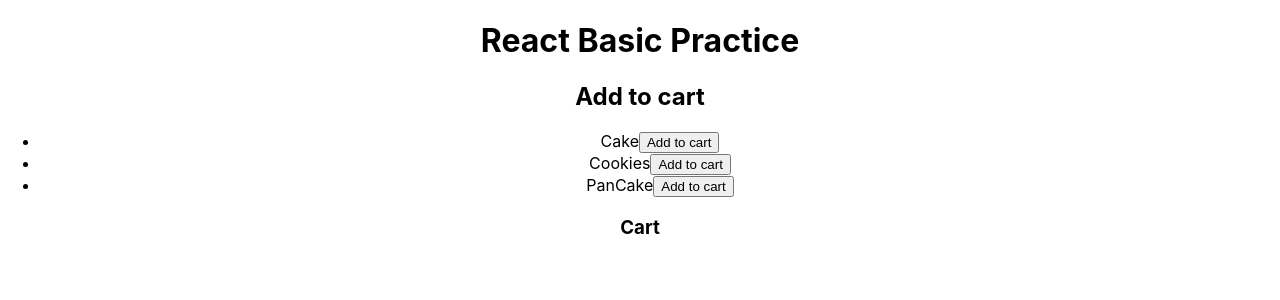
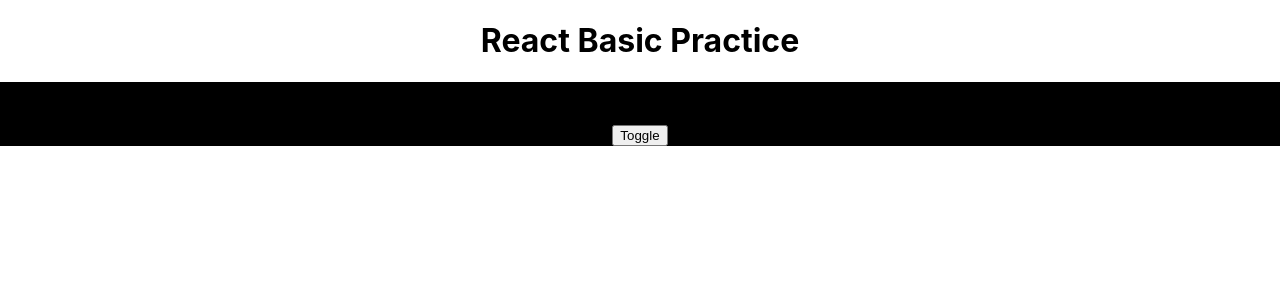
Before and after one commit to anshultamrakar/React_practice101, a React (Create React App) app in the folder react-practice-basics/: page / in a window 1280 px wide. Shown: the top 300 px of the page. Built offline with nearby package versions, Linux system fonts and the light colour scheme.

Commit message:
final commit

```diff
--- a/react-practice-basics/src/App.js
+++ b/react-practice-basics/src/App.js
@@ -8,7 +8,9 @@ import Header from './Header';
 // import DisableSubmit from './DisableSubmit';
 // import ShowPassword from './ShowPassword';
 // import DesignerTool from './DesignerTool';
-import AddToCart from './AddToCart';
+// import AddToCart from './AddToCart';
+import DarkMode from './DarkMode';
+
 
 
 
@@ -25,7 +27,9 @@ function App() {
     {/* <DisableSubmit/> */}
     {/* <ShowPassword/> */}
     {/* <DesignerTool/> */}
-     <AddToCart/>
+     {/* <AddToCart/> */}
+     <DarkMode/>
+
     </div>
   );
 }
--- /dev/null
+++ b/react-practice-basics/src/DarkMode.js
@@ -0,0 +1,14 @@
+import React, { useState } from 'react';
+
+const DarkMode = () => {
+
+    const [darkMode ,setDarkMode] = useState(false)
+    return (
+        <main style = {{backgroundColor: "black"}}>
+            <h3> Dark mode Functionality </h3>
+            <button> Toggle </button>
+        </main>
+    )
+}
+
+export default DarkMode
--- a/react-practice-basics/src/index.css
+++ b/react-practice-basics/src/index.css
@@ -5,6 +5,7 @@ body {
     sans-serif;
   -webkit-font-smoothing: antialiased;
   -moz-osx-font-smoothing: grayscale;
+
 }
 
 code {
```
